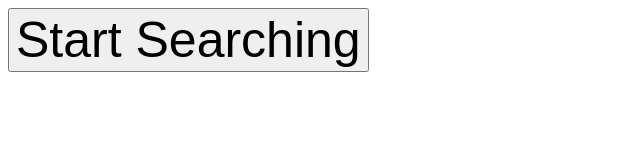
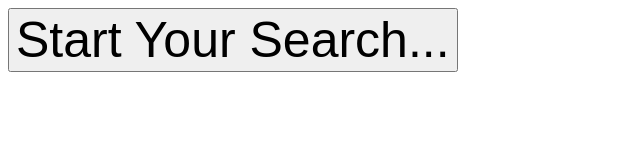
Before and after one commit to cheyschwartz/MostWanted_JavaScript, a plain HTML site: page index.html in a window 1280 px wide. Shown: the whole page, without its empty margins (0-640 px from the left). Drawn offline with Linux system fonts and the light colour scheme.

Commit message:
Changed phrase on clickable button

```diff
--- a/index.html
+++ b/index.html
@@ -7,7 +7,7 @@
     <title>Most Wanted</title>
 </head>
 <body>
-    <button onClick="app(data)" style="font-size: 50px">Start Searching</button>
+    <button onClick="app(data)" style="font-size: 50px">Start Your Search...</button>
     <script src="data.js"></script>
     <script src="app.js"></script>
 </body>
```
